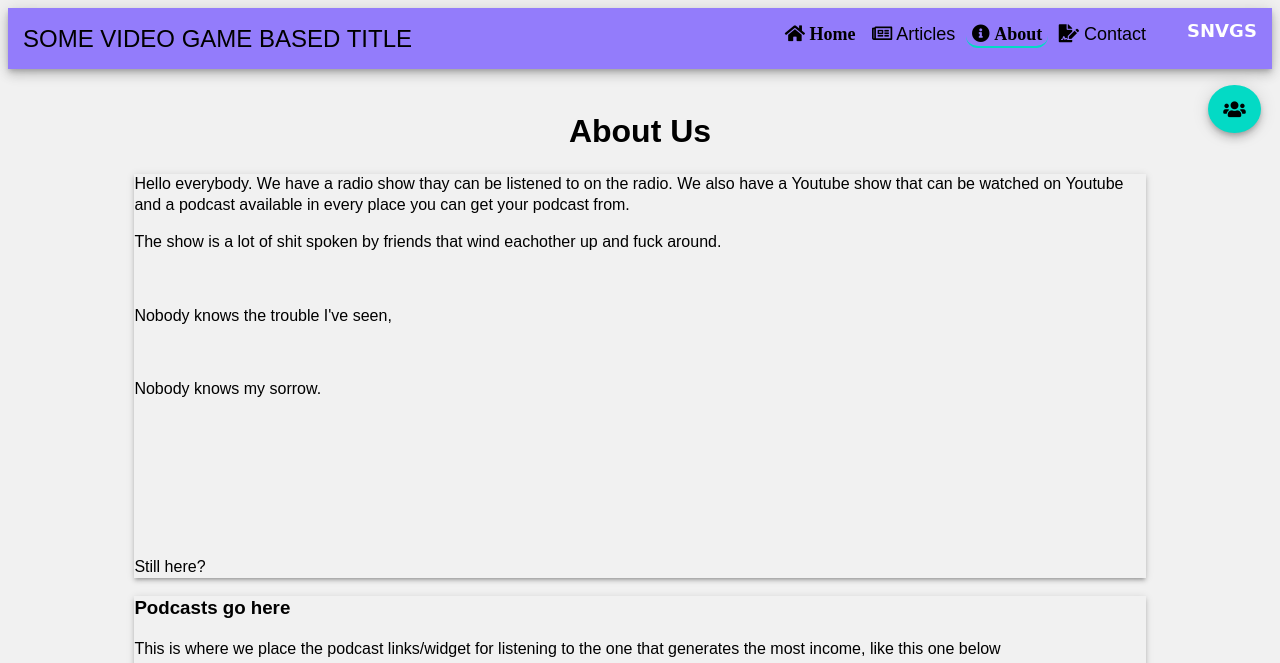
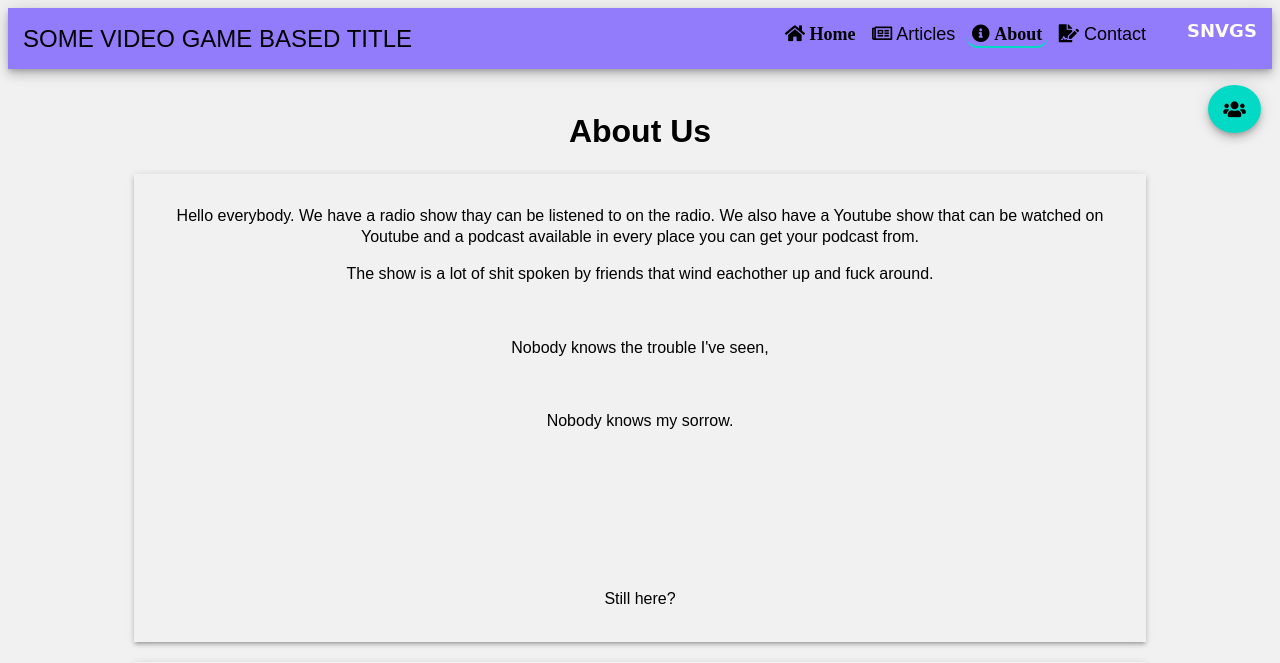
Before and after one commit to MetalHeadCraig/Website, a PHP site: page /about.php in a window 1280 px wide. Shown: the top 663 px of the page. Run offline with PHP 8.4, Linux system fonts and the light colour scheme; some libraries are stand-ins or nearby versions.

Commit message:
Update about.php

```diff
--- a/about.php
+++ b/about.php
@@ -4,7 +4,7 @@ include 'includes/overall/header.php';
 ?>
 
     <h1>About Us</h1>
-	<div class="about shadow--3dp">
+	<div class="card shadow--3dp">
 	    <p>Hello everybody. We have a radio show thay can be listened to on the radio.
         We also have a Youtube show that can be watched on Youtube and a podcast available in every place you can get your podcast from.</p>
         <p>The show is a lot of shit spoken by friends that wind eachother up and fuck around.</p>
@@ -20,11 +20,13 @@ include 'includes/overall/header.php';
         <br>
         <p>Still here?</p>
     </div>
-   <div class="podcasts shadow--3dp">
+    <br>
+   <div class="card shadow--3dp">
        <h3>Podcasts go here</h3>
         <p>This is where we place the podcast links/widget for listening to the one that generates the most income, like this one below</p>
         <p>&nbsp;</p>
         <iframe src="https://open.spotify.com/embed/show/3j9nu2qpJrUxEXp5qMudM7" width="500" height="280" frameborder="0" allowtransparency="true" allow="encrypted-media"></iframe>
     </div>
+    <br>
 
 <?php include 'includes/overall/footer.php'; ?>
```
